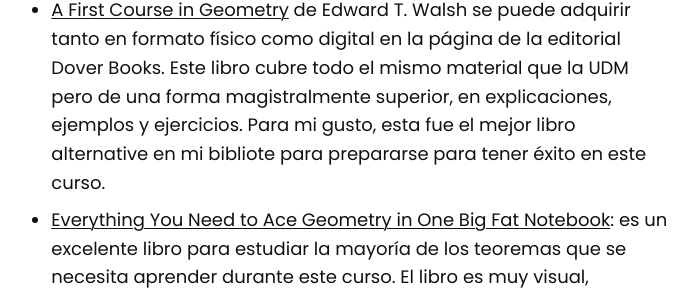
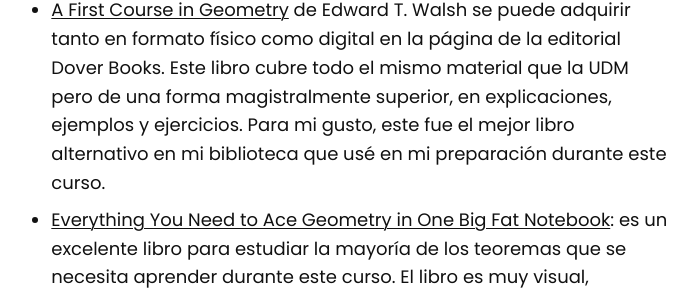
Before and after one commit to asoesem/asoesem.github.io, a Jekyll site: the page built from _posts/2024-01-04-geometria-euclidea-1.md, in a window 1280 px wide and 900 px high, scrolled down 8411 px. Shown: the part 263-559 px from the top of the window, without its empty margins (454-1151 px from the left). Built offline with Jekyll 4.4.1, drawn with Linux system fonts in a browser that asks for light colours.

Commit message:
Corrige errores tipográficos

```diff
--- a/_posts/2024-01-04-geometria-euclidea-1.md
+++ b/_posts/2024-01-04-geometria-euclidea-1.md
@@ -111,7 +111,7 @@
 Por ejemplo, pueden tomar un pantallazo de una página del libro y luego subirla a ChatGPT y pedirle que se las traduzca al español, lo cual hace magistralmente bien.
 
 * [A First Course in Geometry][58] de Edward T. Walsh se puede adquirir tanto en formato físico como digital en la página de la editorial Dover Books.
-Este libro cubre todo el mismo material que la UDM pero de una forma magistralmente superior, en explicaciones, ejemplos y ejercicios. Para mi gusto, esta fue el mejor libro alternative en mi bibliote para prepararse para tener éxito en este curso.
+Este libro cubre todo el mismo material que la UDM pero de una forma magistralmente superior, en explicaciones, ejemplos y ejercicios. Para mi gusto, este fue el mejor libro alternativo en mi biblioteca que usé en mi preparación durante este curso.
 * [Everything You Need to Ace Geometry in One Big Fat Notebook][72]: es un excelente libro para estudiar la mayoría de los teoremas que se necesita aprender durante este curso. El libro es muy visual, bellamente diseñado, y simplifica el aprendizaje de muchos teoremas increíblemente. Además agrupa y representa los teoremas de una forma que tiene muchísimo más sentido que como lo hace la UDM, lo cual ayuda mucho en el aprendizaje de los mismos. Honestamente, este libro fue uno de mis favoritos todo el cuatrimestre y nunca dejó mi escritorio mientras llevé el curso. Lo consulté incontables veces y lo utilicé para mejorar muchas de mis fichas de los teoremas que venían en la UDM.
 
 ## Otros Solucionarios
```
